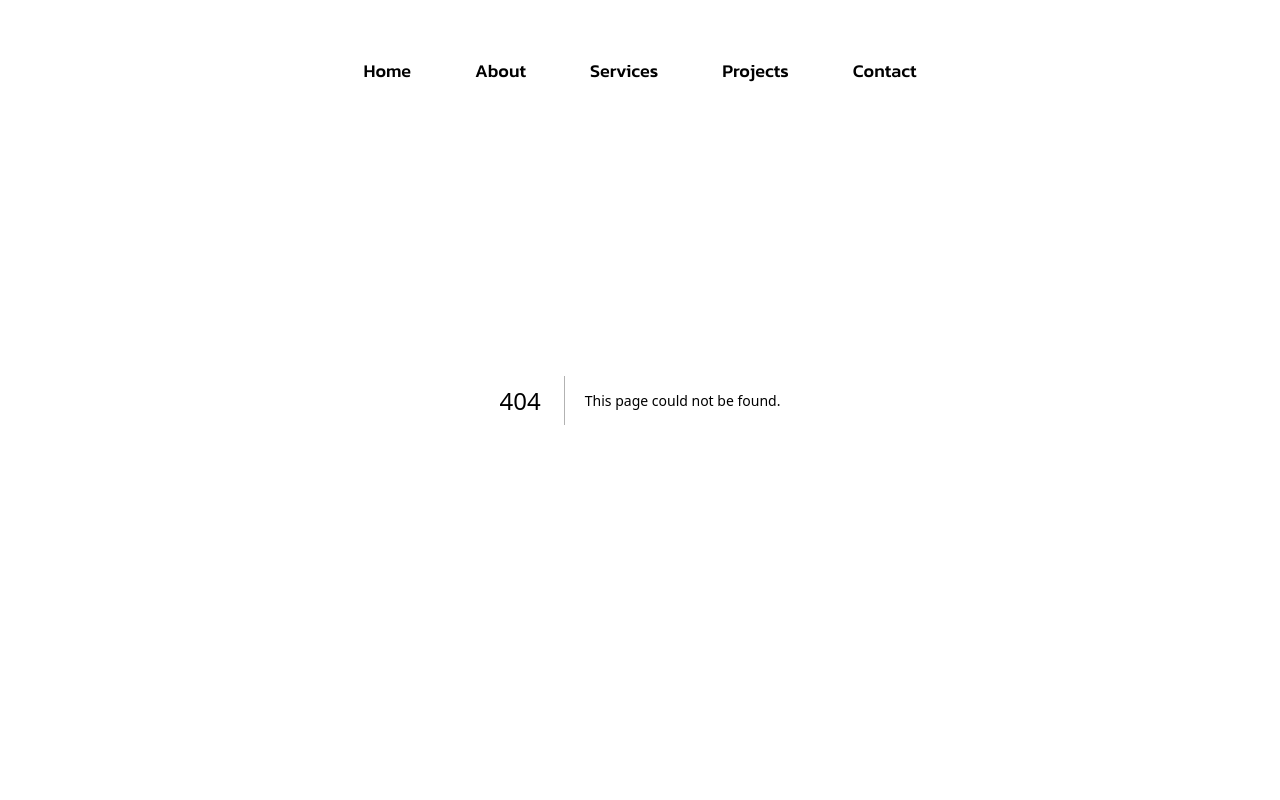
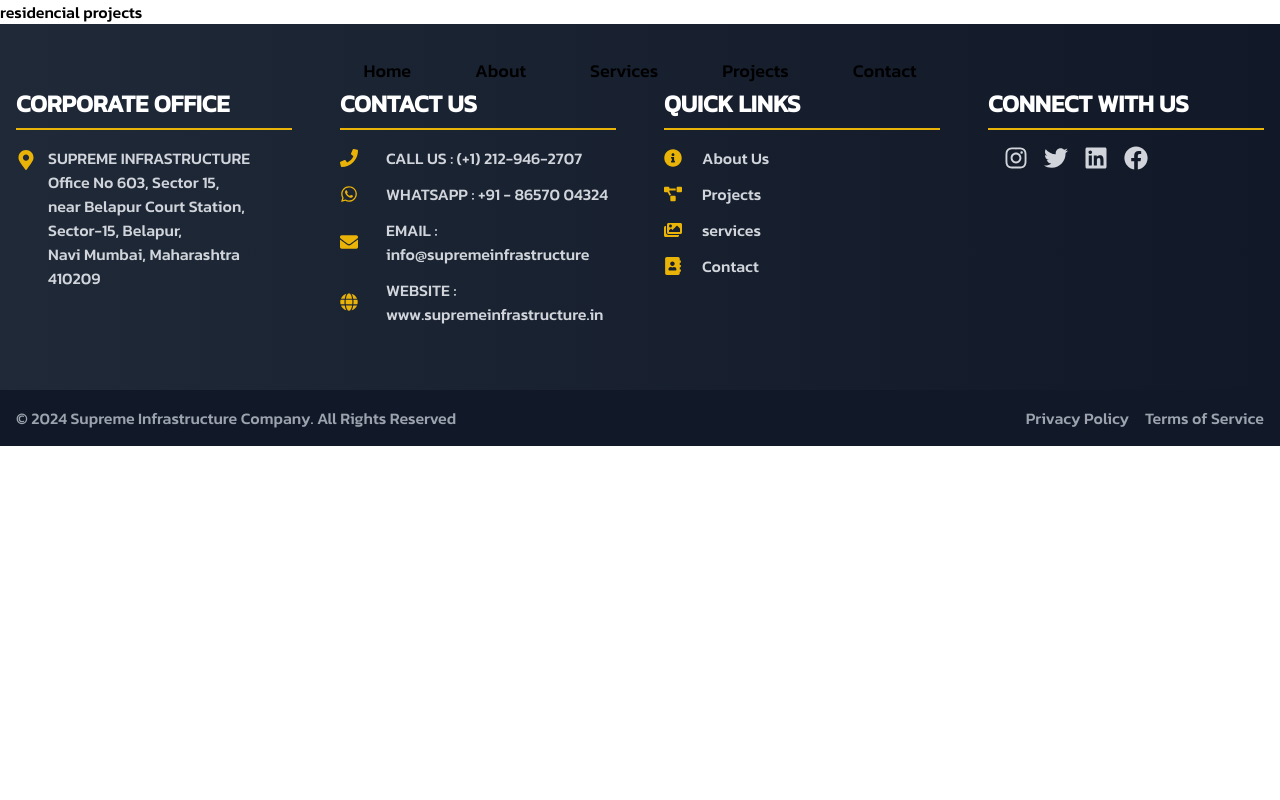
Before and after one commit to AkshayKalamkarr/supremeinfrastructure, a Next.js app: page /project/residencialprojects in a window 1280 px wide. Before the commit this address had no page. Shown: the top 800 px of the page. Built offline with nearby package versions, Linux system fonts and the light colour scheme.

Commit message:
new code

```diff
--- /dev/null
+++ b/app/project/residencialprojects/page.jsx
@@ -0,0 +1,11 @@
+import React from 'react'
+
+const page = () => {
+  return (
+    <div>
+      <h1>residencial projects</h1>
+    </div>
+  )
+}
+
+export default page
--- a/components/Navbar.jsx
+++ b/components/Navbar.jsx
@@ -147,7 +147,7 @@ function Navbar({ className }) {
                             />
                             <ProductItem
                                 title="Residential Projects"
-                                href="/project/ATLANTAS"
+                                href="/project/residencialprojects"
                                 src="/images/home/residencial.png"
                                 description="Discover our residential project designs."
                             />
```
